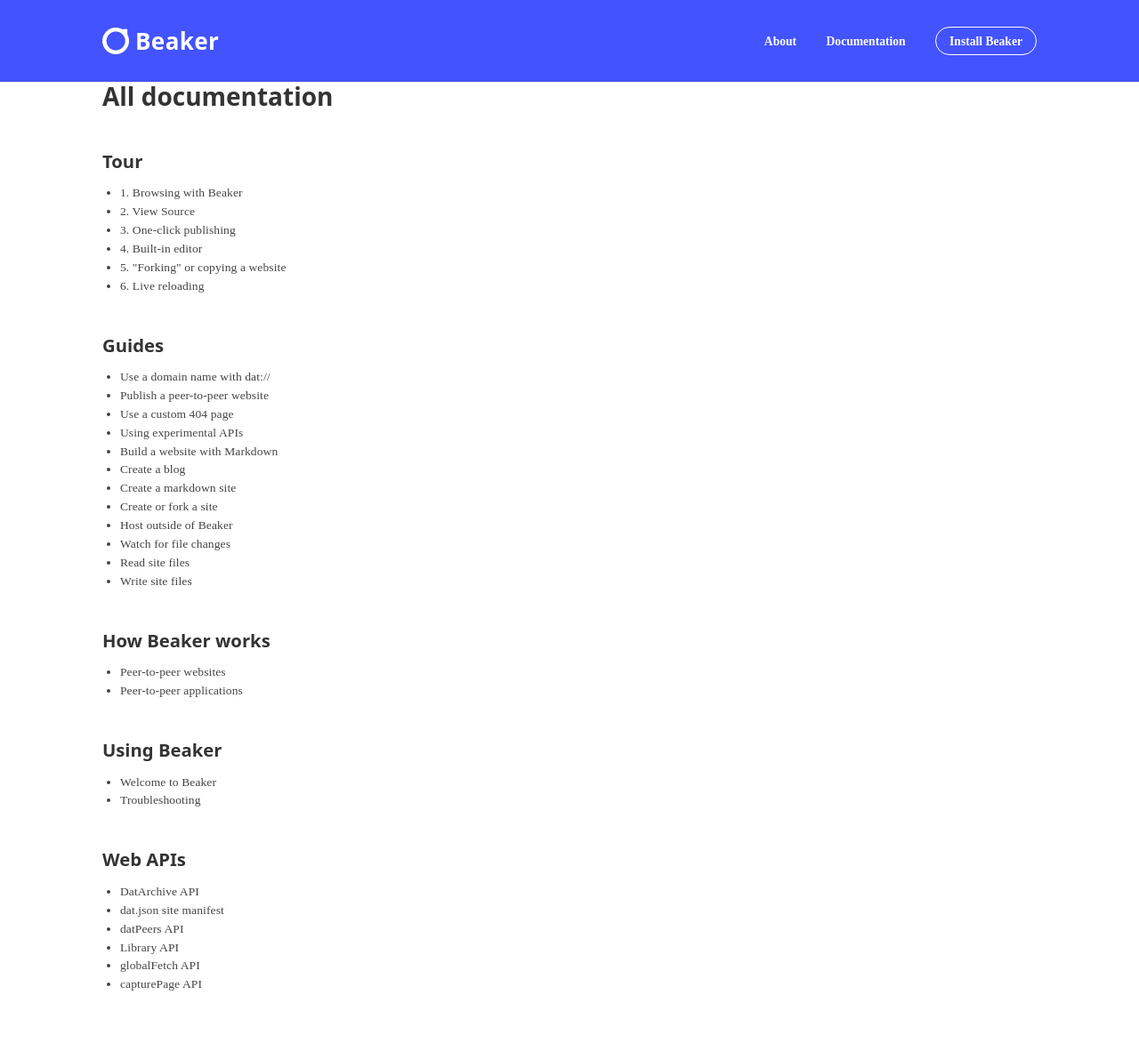
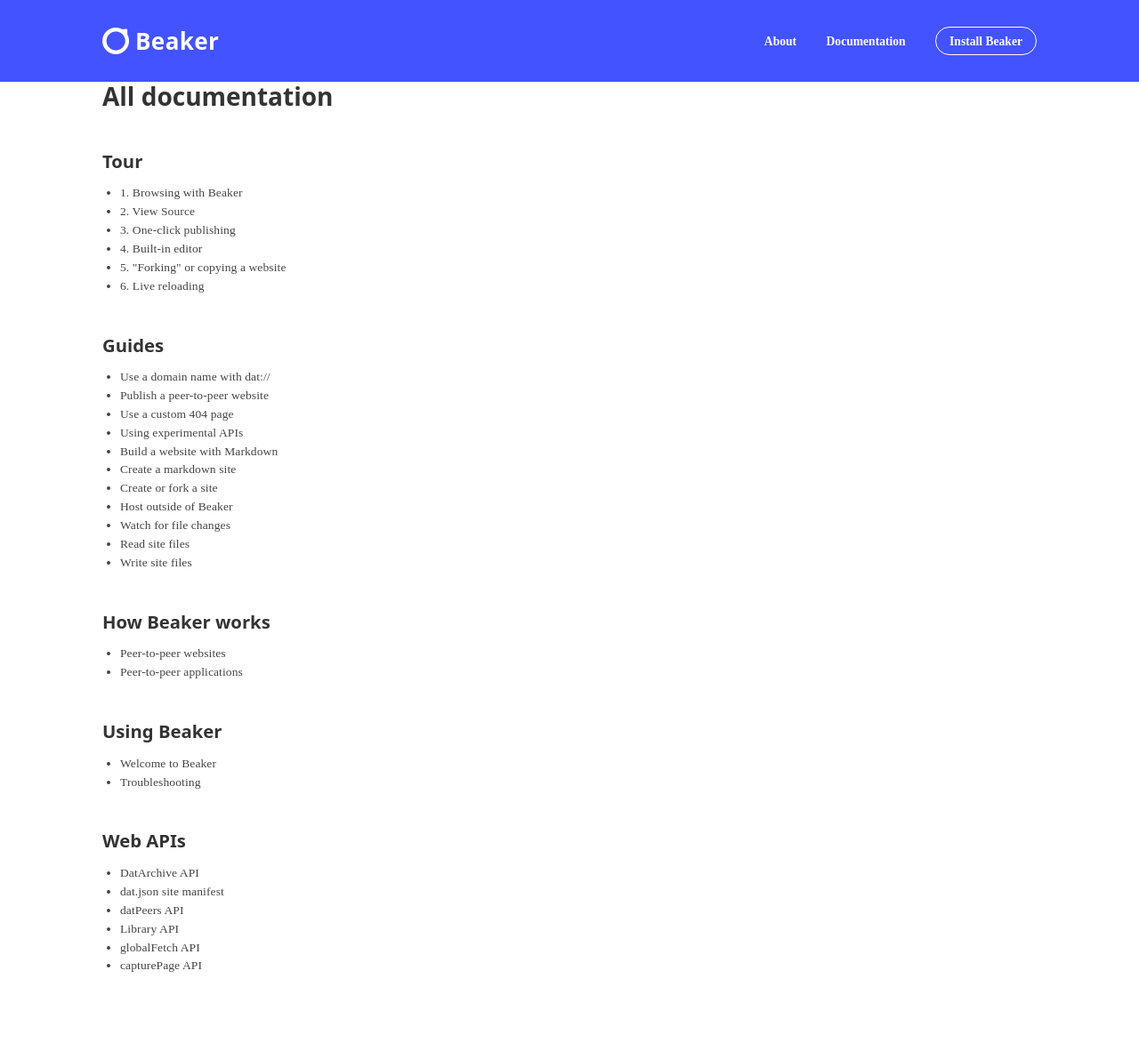
Before and after one commit to beakerbrowser/beakerbrowser.com, a Jekyll site: the page built from _docs/all/index.md, in a window 1280 px wide. Shown: the whole page at 89% size. Built offline with Jekyll 4.4.1, drawn with Linux system fonts in a browser that asks for light colours; some web fonts are replaced; after the commit the page ends 1161 px from its top, so only the background shows below that.

Commit message:
Temporarily remove blog guide until it can be edited

```diff
--- a/_data/docs.yml
+++ b/_data/docs.yml
@@ -84,8 +84,6 @@
           url: "#navigation"
         - title: Custom styles
           url: "#custom-styles"
-    - title: Create a blog
-      url: /docs/guides/create-a-blog.html
     - title: Create a markdown site
       url: /docs/guides/create-a-markdown-site.html
     - title: Create or fork a site
```
